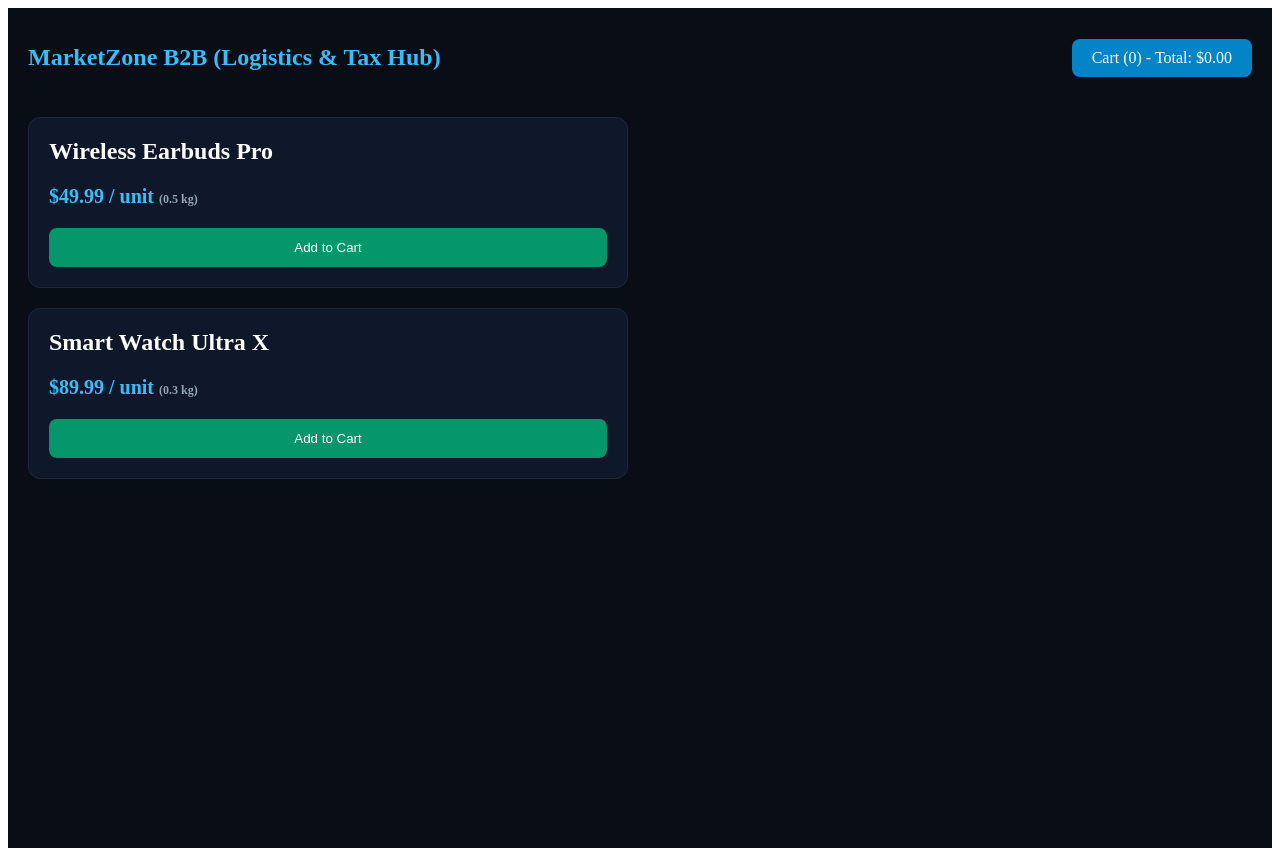
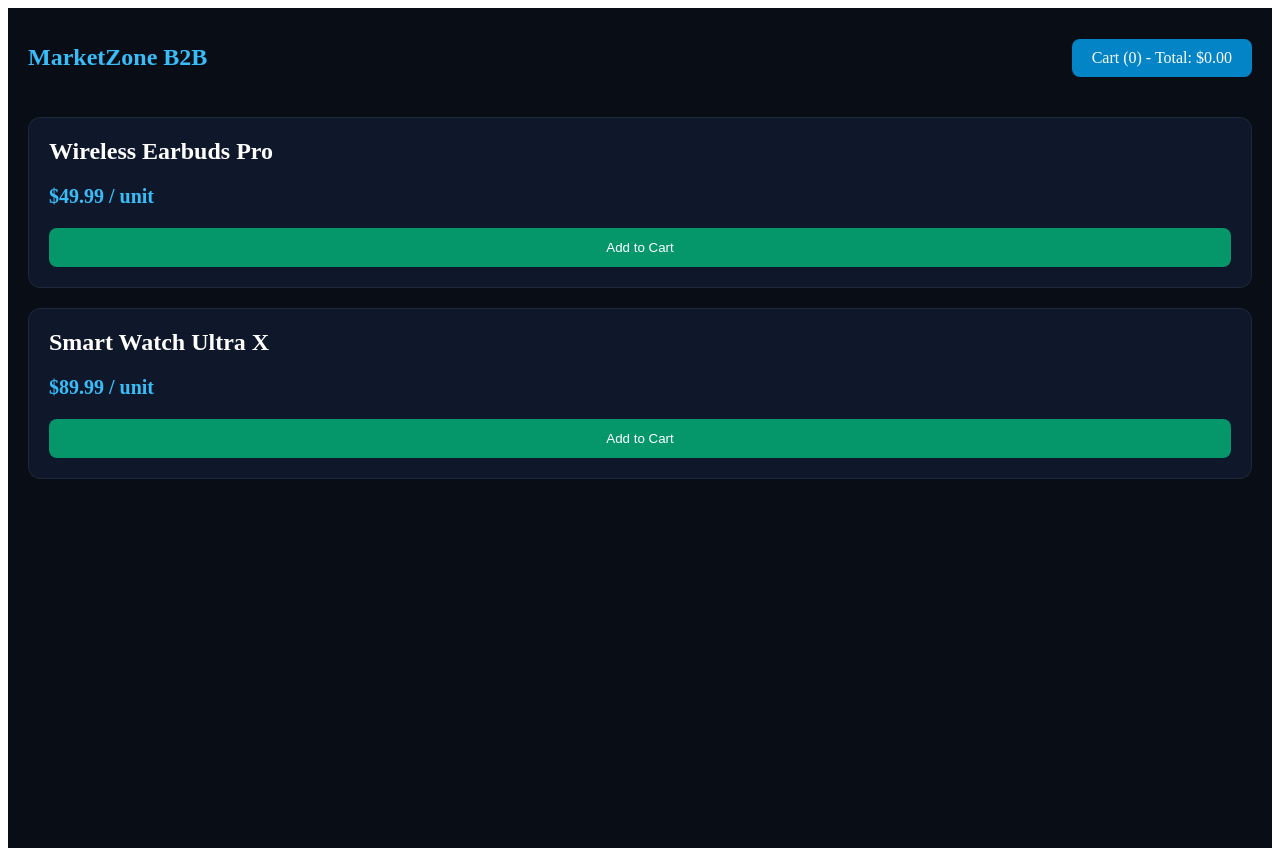
Before and after one commit to pateljabir786/MarketZone-Core, a Next.js app: page / in a window 1280 px wide. Built offline with nearby package versions, Linux system fonts and the light colour scheme.

Commit message:
Update page.js

```diff
--- a/app/page.js
+++ b/app/page.js
@@ -4,30 +4,17 @@ import { useState } from 'react';
 export default function MarketZoneApp() {
   const [cart, setCart] = useState([]);
 
-  // Product List
+  // પ્રોડક્ટ લિસ્ટ
   const [prods] = useState([
-    { id: 1, name: 'Wireless Earbuds Pro', price: 49.99, weight: 0.5 },
-    { id: 2, name: 'Smart Watch Ultra X', price: 89.99, weight: 0.3 }
+    { id: 1, name: 'Wireless Earbuds Pro', price: 49.99 },
+    { id: 2, name: 'Smart Watch Ultra X', price: 89.99 }
   ]);
 
-  // B2B Volume Pricing Logic (Feature 38)
+  // B2B વોલ્યુમ પ્રાઇસિંગ લોજીક (Feature 38)
   const getB2BPrice = (basePrice, qty) => {
-    if (qty >= 50) return basePrice * 0.80;
-    if (qty >= 20) return basePrice * 0.90;
+    if (qty >= 50) return basePrice * 0.80; // 20% Discount
+    if (qty >= 20) return basePrice * 0.90; // 10% Discount
     return basePrice;
-  };
-
-  // Logistics & Shipping Calculator (Enterprise Feature)
-  const calculateShipping = (totalWeight, region) => {
-    if (totalWeight <= 0) return 0;
-    const baseRate = region === 'International' ? 15.00 : 5.00;
-    return baseRate + (totalWeight * 2.50);
-  };
-
-  // Tax Splitting Engine (Enterprise Feature)
-  const calculateTax = (subtotal) => {
-    const taxRate = 0.18; // 18% standard business tax split
-    return subtotal * taxRate;
   };
 
   const addToCart = (product) => {
@@ -39,29 +26,25 @@ export default function MarketZoneApp() {
     }
   };
 
-  const subtotal = cart.reduce((acc, item) => acc + (getB2BPrice(item.price, item.qty) * item.qty), 0);
-  const totalWeight = cart.reduce((acc, item) => acc + (item.weight * item.qty), 0);
-  const shippingFee = calculateShipping(totalWeight, 'Domestic');
-  const taxAmount = calculateTax(subtotal);
-  const grandTotal = subtotal + shippingFee + taxAmount;
+  const cartTotal = cart.reduce((acc, item) => acc + (getB2BPrice(item.price, item.qty) * item.qty), 0);
   const totalQty = cart.reduce((acc, item) => acc + item.qty, 0);
 
   return (
     <div style={{ backgroundColor: '#090d16', minHeight: '100vh', color: '#fff', padding: '20px' }}>
       {/* Header */}
       <header style={{ display: 'flex', justifyContent: 'space-between', alignItems: 'center', marginBottom: '30px' }}>
-        <h1 style={{ color: '#38bdf8', fontSize: '24px' }}>MarketZone B2B (Logistics & Tax Hub)</h1>
+        <h1 style={{ color: '#38bdf8', fontSize: '24px' }}>MarketZone B2B</h1>
         <div style={{ backgroundColor: '#0284c7', padding: '10px 20px', borderRadius: '8px' }}>
-          Cart ({totalQty}) - Total: ${grandTotal.toFixed(2)}
+          Cart ({totalQty}) - Total: ${cartTotal.toFixed(2)}
         </div>
       </header>
 
       {/* Product List */}
-      <div style={{ display: 'flex', flexDirection: 'column', gap: '20px', maxWidth: '600px' }}>
+      <div style={{ display: 'flex', flexDirection: 'column', gap: '20px' }}>
         {prods.map(p => (
           <div key={p.id} style={{ backgroundColor: '#0f172a', padding: '20px', borderRadius: '12px', border: '1px solid #1e293b' }}>
             <h2 style={{ margin: '0 0 10px 0' }}>{p.name}</h2>
-            <p style={{ color: '#38bdf8', fontSize: '20px', fontWeight: 'bold' }}>${p.price} / unit <span style={{ fontSize: '12px', color: '#94a3b8' }}>({p.weight} kg)</span></p>
+            <p style={{ color: '#38bdf8', fontSize: '20px', fontWeight: 'bold' }}>${p.price} / unit</p>
             <button
               onClick={() => addToCart(p)}
               style={{ backgroundColor: '#059669', color: '#fff', border: 'none', padding: '12px 20px', borderRadius: '8px', cursor: 'pointer', width: '100%' }}
@@ -70,29 +53,6 @@ export default function MarketZoneApp() {
             </button>
           </div>
         ))}
-
-        {/* Financial Summary Card */}
-        {cart.length > 0 && (
-          <div style={{ backgroundColor: '#0f172a', padding: '20px', borderRadius: '12px', border: '1px solid #1e293b', marginTop: '20px' }}>
-            <h3 style={{ color: '#38bdf8', marginTop: 0 }}>Order Summary (Enterprise Calculation)</h3>
-            <div style={{ display: 'flex', justifyContent: 'space-between', marginBottom: '8px' }}>
-              <span>Subtotal (B2B Adjusted):</span>
-              <span>${subtotal.toFixed(2)}</span>
-            </div>
-            <div style={{ display: 'flex', justifyContent: 'space-between', marginBottom: '8px' }}>
-              <span>Shipping Fee ({totalWeight.toFixed(1)} kg):</span>
-              <span>${shippingFee.toFixed(2)}</span>
-            </div>
-            <div style={{ display: 'flex', justifyContent: 'space-between', marginBottom: '12px' }}>
-              <span>Tax Split (18%):</span>
-              <span>${taxAmount.toFixed(2)}</span>
-            </div>
-            <div style={{ display: 'flex', justifyContent: 'space-between', borderTop: '1px solid #1e293b', paddingTop: '12px', fontWeight: 'bold', fontSize: '18px' }}>
-              <span>Grand Total:</span>
-              <span style={{ color: '#38bdf8' }}>${grandTotal.toFixed(2)}</span>
-            </div>
-          </div>
-        )}
       </div>
     </div>
   );
```
